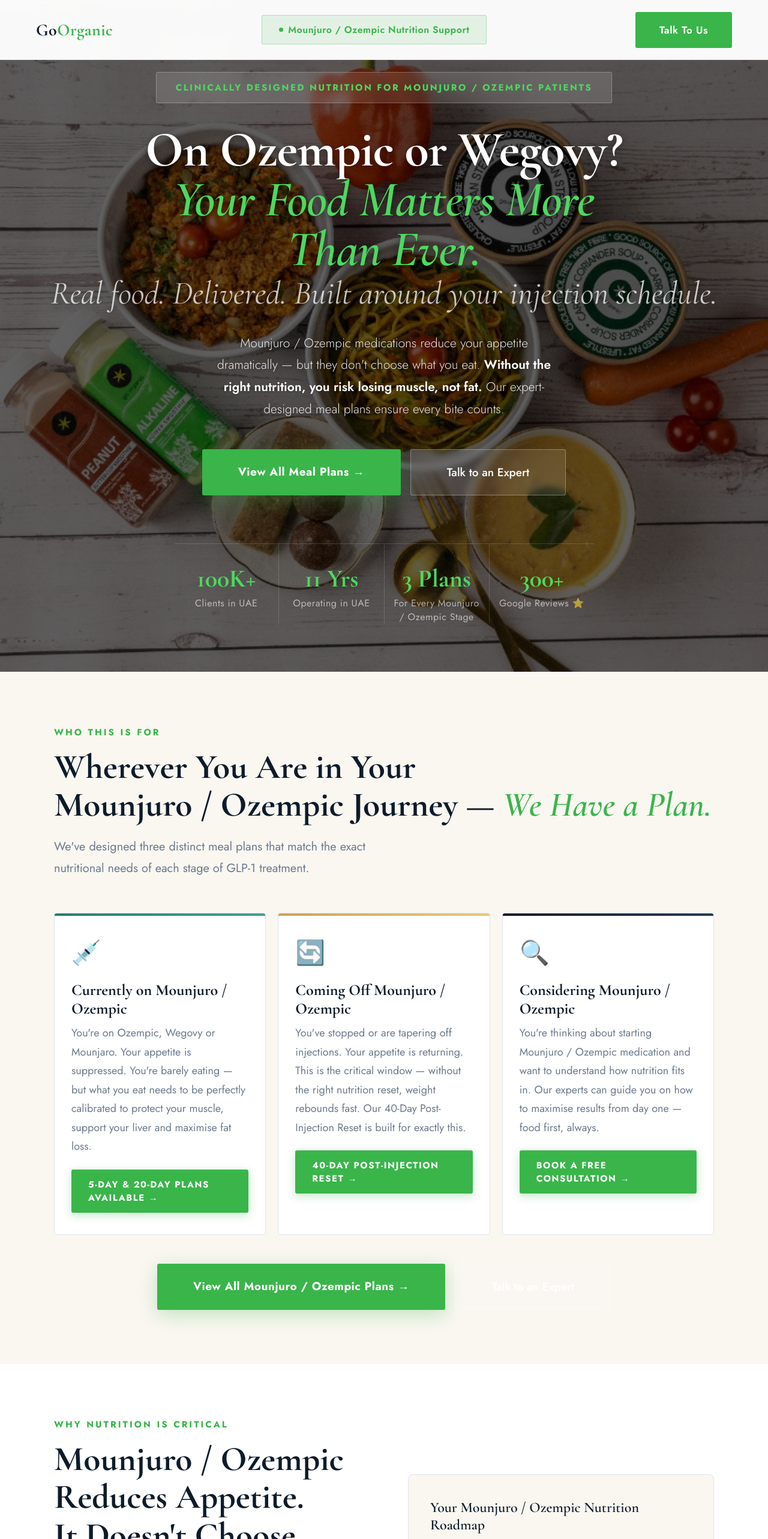
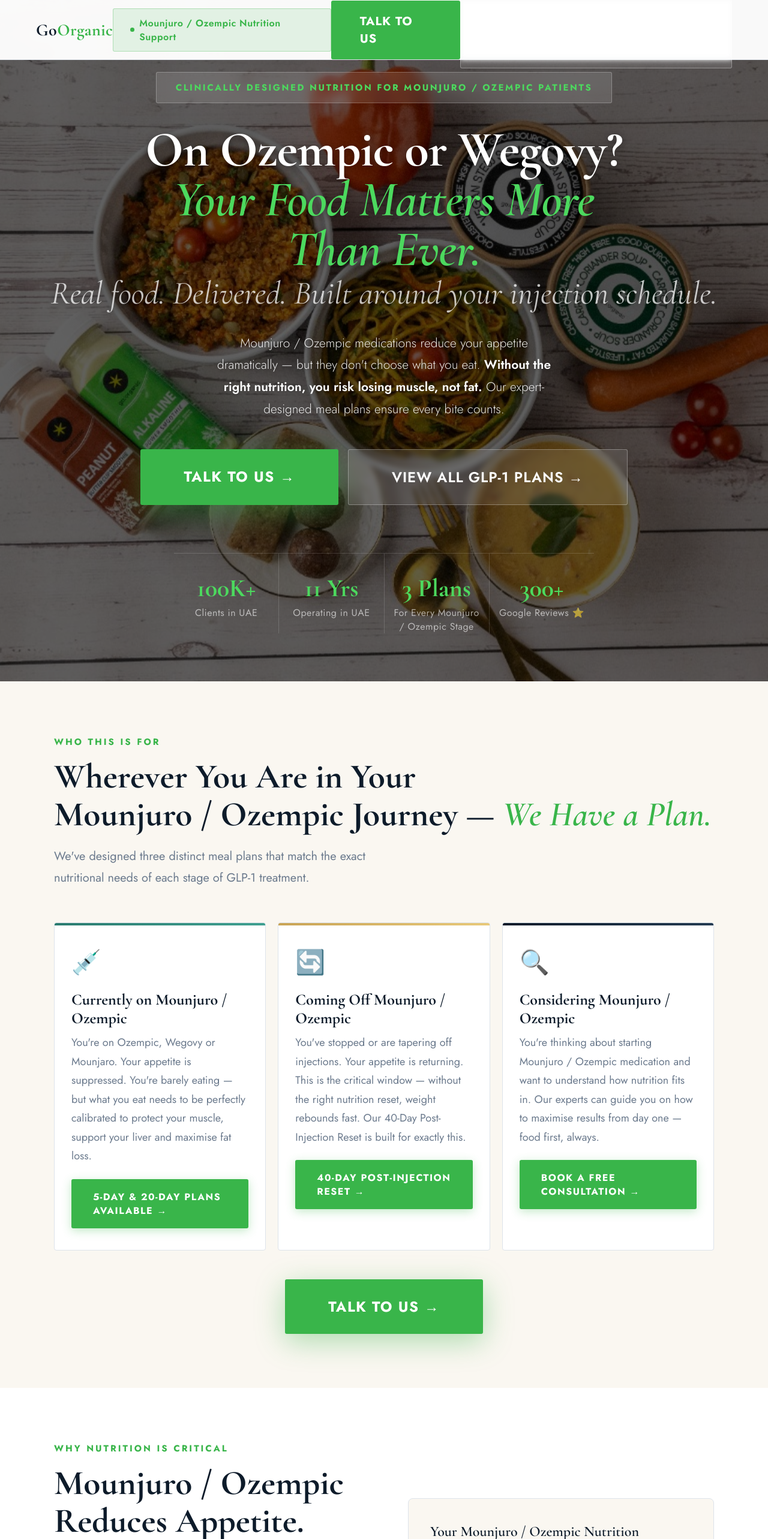
Before and after one commit to Acesoham/GLP-1, a React (Vite) app: page / in a window 1280 px wide. Shown: the top 2566 px of the page at 60% size. Built offline with nearby package versions, Linux system fonts and the light colour scheme.

Commit message:
added new buttons

```diff
--- a/src/App.jsx
+++ b/src/App.jsx
@@ -90,8 +90,7 @@
       <FinalCTA />
 
       {/* STICKY */}
-      <a href="https://wa.me/+971525264045" className="nav-cta">Talk To Us</a>
-      <a href="" className="sticky">Talk To Us→</a>
+      <a href="https://wa.me/+971525264045" className="sticky">TALK TO US →</a>
 
       {/* FOOTER */}
       <Footer />
--- a/src/components/Audience.jsx
+++ b/src/components/Audience.jsx
@@ -30,8 +30,9 @@
           </div>
         </div>
         <div className="section-btns">
-          <a href="https://www.goorganic.me/categories/ozempic-mounjaro" className="btn-primary">View All Mounjuro / Ozempic Plans →</a>
-          <a href="https://wa.me/+971556250664" target="_blank" rel="noopener noreferrer" className="btn-secondary">Talk to an Expert</a>
+          <a href="https://wa.me/+971525264045" className="btn-primary">TALK TO US →</a>
+
+
         </div>
       </div>
     </section>
--- a/src/components/Experts.jsx
+++ b/src/components/Experts.jsx
@@ -42,8 +42,9 @@
           </div>
         </div>
         <div className="section-btns">
-          <a href="https://www.goorganic.me/categories/ozempic-mounjaro" className="btn-primary">View All Mounjuro / Ozempic Plans →</a>
-          <a href="https://wa.me/+971556250664" target="_blank" rel="noopener noreferrer" className="btn-secondary">Talk to an Expert</a>
+          <a href="https://wa.me/+971525264045" className="btn-primary">TALK TO US →</a>
+           <a href="https://www.goorganic.me/products/powerful-post-peptide-exit-protocol-1" className="btn-secondary">VIEW ALL GLP-1 PLANS →</a>
+
         </div>
       </div>
     </section>
--- a/src/components/FAQ.jsx
+++ b/src/components/FAQ.jsx
@@ -53,8 +53,9 @@
           ))}
         </div>
         <div className="section-btns">
-          <a href="https://www.goorganic.me/categories/ozempic-mounjaro" className="btn-primary">View All Mounjuro / Ozempic Plans →</a>
-          <a href="https://wa.me/+971556250664" target="_blank" rel="noopener noreferrer" className="btn-secondary">Talk to an Expert</a>
+          <a href="https://wa.me/+971525264045" className="btn-primary">TALK TO US →</a>
+           <a href="https://www.goorganic.me/products/powerful-post-peptide-exit-protocol-1" className="btn-secondary">VIEW ALL GLP-1 PLANS →</a>
+
         </div>
       </div>
     </section>
--- a/src/components/FinalCTA.jsx
+++ b/src/components/FinalCTA.jsx
@@ -8,8 +8,8 @@
       <h2 className="big" style={{ maxWidth: '700px', margin: '0 auto 16px' }}>Don't Let Mounjuro / Ozempic Work Against You.<br /><em>Give It the Right Food to Work With.</em></h2>
       <p className="body-text" style={{ maxWidth: '520px', margin: '0 auto 48px', color: 'var(--grey)', textAlign: 'center' }}>Your medication is doing its part. Our meal plans do the rest. Fresh food, expert-designed, delivered to your door across the UAE every single day.</p>
       <div className="final-btns">
-        <a href="https://www.goorganic.me/categories/ozempic-mounjaro" className="btn-primary">View All Mounjuro / Ozempic Plans →</a>
-        <a href="https://wa.me/+971556250664" target="_blank" rel="noopener noreferrer" className="btn-primary">Talk to The Expert</a>
+        <a href="https://wa.me/+971525264045" className="btn-primary">TALK TO US →</a>
+         <a href="https://www.goorganic.me/products/powerful-post-peptide-exit-protocol-1" className="btn-secondary">VIEW ALL GLP-1 PLANS →</a>
       </div>
       <div className="trust-row">
         <div className="trust-item">🔬 HACCP Certified Kitchen</div>
--- a/src/components/Hero.jsx
+++ b/src/components/Hero.jsx
@@ -14,8 +14,8 @@
       </h1>
       <p className="hero-sub">Mounjuro / Ozempic medications reduce your appetite dramatically — but they don't choose what you eat. <strong>Without the right nutrition, you risk losing muscle, not fat.</strong> Our expert-designed meal plans ensure every bite counts.</p>
       <div className="hero-btns">
-        <a href="https://www.goorganic.me/categories/ozempic-mounjaro" className="btn-primary">View All Meal Plans →</a>
-        <a href="https://wa.me/+971556250664" target="_blank" rel="noopener noreferrer" className="btn-secondary">Talk to an Expert</a>
+        <a href="https://wa.me/+971525264045" className="btn-primary">TALK TO US →</a>
+        <a href="https://www.goorganic.me/products/powerful-post-peptide-exit-protocol-1" className="btn-secondary">VIEW ALL GLP-1 PLANS →</a>
       </div>
       <div className="hero-stats">
         <div className="hero-stat">
--- a/src/components/Nav.jsx
+++ b/src/components/Nav.jsx
@@ -5,7 +5,8 @@
     <nav>
       <div className="nav-logo">Go<span>Organic</span></div>
       <div className="nav-badge">Mounjuro / Ozempic Nutrition Support</div>
-      <a href="https://wa.me/+971525264045" className="nav-cta">Talk To Us</a>
+      <a href="https://wa.me/+971525264045" className="nav-cta">TALK TO US</a>
+       <a href="https://www.goorganic.me/products/powerful-post-peptide-exit-protocol-1" className="btn-secondary">VIEW ALL GLP-1 PLANS →</a>
     </nav>
   );
 };
--- a/src/components/Products.jsx
+++ b/src/components/Products.jsx
@@ -109,8 +109,9 @@
 
         </div>
         <div className="section-btns">
-          <a href="https://www.goorganic.me/categories/ozempic-mounjaro" className="btn-primary">View All Mounjuro / Ozempic Plans →</a>
-          <a href="https://wa.me/+971556250664" target="_blank" rel="noopener noreferrer" className="btn-secondary">Talk to an Expert</a>
+          <a href="https://wa.me/+971525264045" className="btn-primary">TALK TO US →</a>
+        <a href="https://www.goorganic.me/products/powerful-post-peptide-exit-protocol-1" className="btn-secondary">VIEW ALL GLP-1 PLANS →</a>
+
         </div>
       </div>
     </section>
--- a/src/components/Testimonials.jsx
+++ b/src/components/Testimonials.jsx
@@ -33,8 +33,8 @@
           </div>
         </div>
         <div className="section-btns">
-          <a href="https://www.goorganic.me/categories/ozempic-mounjaro" className="btn-primary">View All Mounjuro / Ozempic Plans →</a>
-          <a href="https://wa.me/+971556250664" target="_blank" rel="noopener noreferrer" className="btn-secondary">Talk to an Expert</a>
+          <a href="" className="btn-primary">TALK TO US →</a>
+
         </div>
       </div>
     </section>
--- a/src/components/WhyFood.jsx
+++ b/src/components/WhyFood.jsx
@@ -32,8 +32,9 @@
           </div>
         </div>
         <div className="section-btns">
-          <a href="https://www.goorganic.me/categories/ozempic-mounjaro" className="btn-primary">View All Mounjuro / Ozempic Plans →</a>
-          <a href="https://wa.me/+971556250664" target="_blank" rel="noopener noreferrer" className="btn-secondary">Talk to an Expert</a>
+          <a href="https://wa.me/+971525264045" className="btn-primary">TALK TO US →</a>
+           <a href="https://www.goorganic.me/products/powerful-post-peptide-exit-protocol-1" className="btn-secondary">VIEW ALL GLP-1 PLANS →</a>
+
         </div>
       </div>
     </section>
--- a/src/index.css
+++ b/src/index.css
@@ -102,13 +102,13 @@
 .nav-cta {
   background: var(--teal);
   color: white;
-  padding: 18px 40px;
+  padding: 20px 48px;
   border-radius: 3px;
-  font-size: 17px;
-  font-weight: 600;
+  font-size: 20px;
+  font-weight: 800;
   text-decoration: none;
-  letter-spacing: 0.5px;
-  transition: background .2s;
+  letter-spacing: 1px;
+  transition: all .2s;
 }
 
 .nav-cta:hover {
@@ -224,34 +224,35 @@
   display: inline-block;
   background: var(--teal);
   color: white;
-  padding: 24px 60px;
+  padding: 28px 72px;
   border-radius: 3px;
-  font-size: 19px;
-  font-weight: 700;
+  font-size: 24px;
+  font-weight: 800;
   text-decoration: none;
-  letter-spacing: 0.5px;
+  letter-spacing: 1.5px;
   transition: all .3s;
-  box-shadow: 0 8px 32px rgba(57, 181, 74, 0.3);
+  box-shadow: 0 12px 48px rgba(57, 181, 74, 0.4);
 }
 
 .btn-primary:hover {
   background: var(--teal-lt);
-  transform: translateY(-2px);
-  box-shadow: 0 12px 40px rgba(57, 181, 74, 0.4);
+  transform: translateY(-3px);
+  box-shadow: 0 16px 56px rgba(57, 181, 74, 0.5);
 }
 
 .btn-secondary {
   display: inline-block;
   background: rgba(255, 255, 255, 0.1);
   color: #ffffff;
-  padding: 24px 60px;
+  padding: 28px 72px;
   border-radius: 3px;
-  font-size: 19px;
-  font-weight: 500;
+  font-size: 24px;
+  font-weight: 600;
   text-decoration: none;
   border: 1px solid rgba(255, 255, 255, 0.3);
   transition: all .3s;
   backdrop-filter: blur(4px);
+  letter-spacing: 1px;
 }
 
 .btn-secondary:hover {
@@ -436,12 +437,12 @@
   display: inline-block;
   background: var(--teal);
   color: white;
-  font-size: 15px;
-  font-weight: 700;
+  font-size: 16px;
+  font-weight: 800;
   letter-spacing: 1.5px;
   text-transform: uppercase;
   text-decoration: none;
-  padding: 14px 28px;
+  padding: 18px 36px;
   border-radius: 3px;
   transition: all .3s;
   margin-top: 4px;
@@ -962,14 +963,15 @@
 .btn-buy {
   background: var(--navy);
   color: white;
-  padding: 22px 52px;
+  padding: 24px 60px;
   border-radius: 3px;
-  font-size: 18px;
-  font-weight: 700;
+  font-size: 21px;
+  font-weight: 800;
   text-decoration: none;
-  letter-spacing: 0.5px;
+  letter-spacing: 1.5px;
   transition: all .3s;
   display: inline-block;
+  box-shadow: 0 8px 24px rgba(13, 27, 42, 0.2);
 }
 
 .btn-buy:hover {
@@ -1488,14 +1490,14 @@
   z-index: 199;
   background: var(--gold);
   color: var(--navy);
-  padding: 22px 48px;
+  padding: 24px 60px;
   border-radius: 3px;
-  font-size: 17px;
-  font-weight: 700;
+  font-size: 21px;
+  font-weight: 800;
   text-decoration: none;
-  box-shadow: 0 8px 32px rgba(201, 164, 86, 0.4);
+  box-shadow: 0 12px 40px rgba(201, 164, 86, 0.5);
   transition: all .3s;
-  letter-spacing: 0.3px;
+  letter-spacing: 1px;
 }
 
 .sticky:hover {
@@ -1689,8 +1691,10 @@
   .section-btns .btn-primary,
   .section-btns .btn-secondary {
     width: 100%;
-    max-width: 400px;
-    padding: 20px 32px;
+    max-width: 450px;
+    padding: 26px 32px;
+    font-size: 22px;
+    font-weight: 800;
     text-align: center;
   }
 }
```
